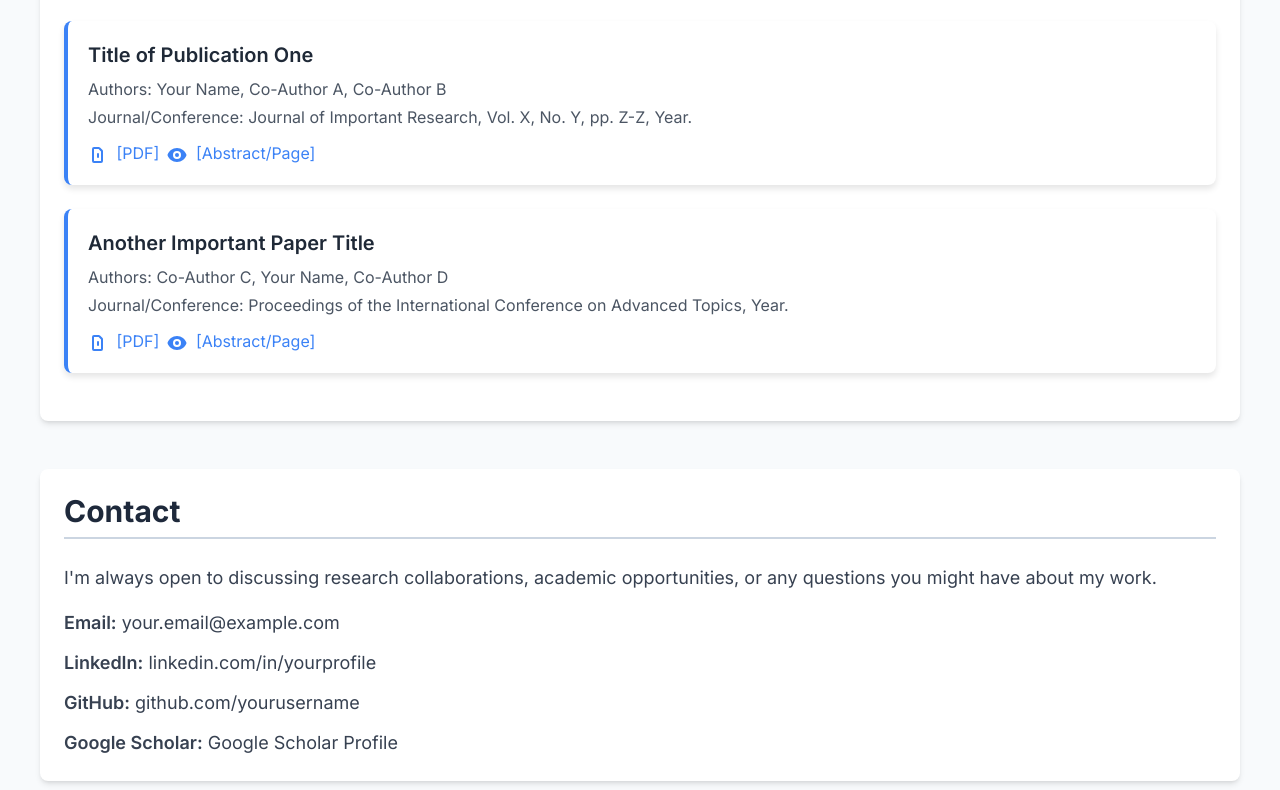
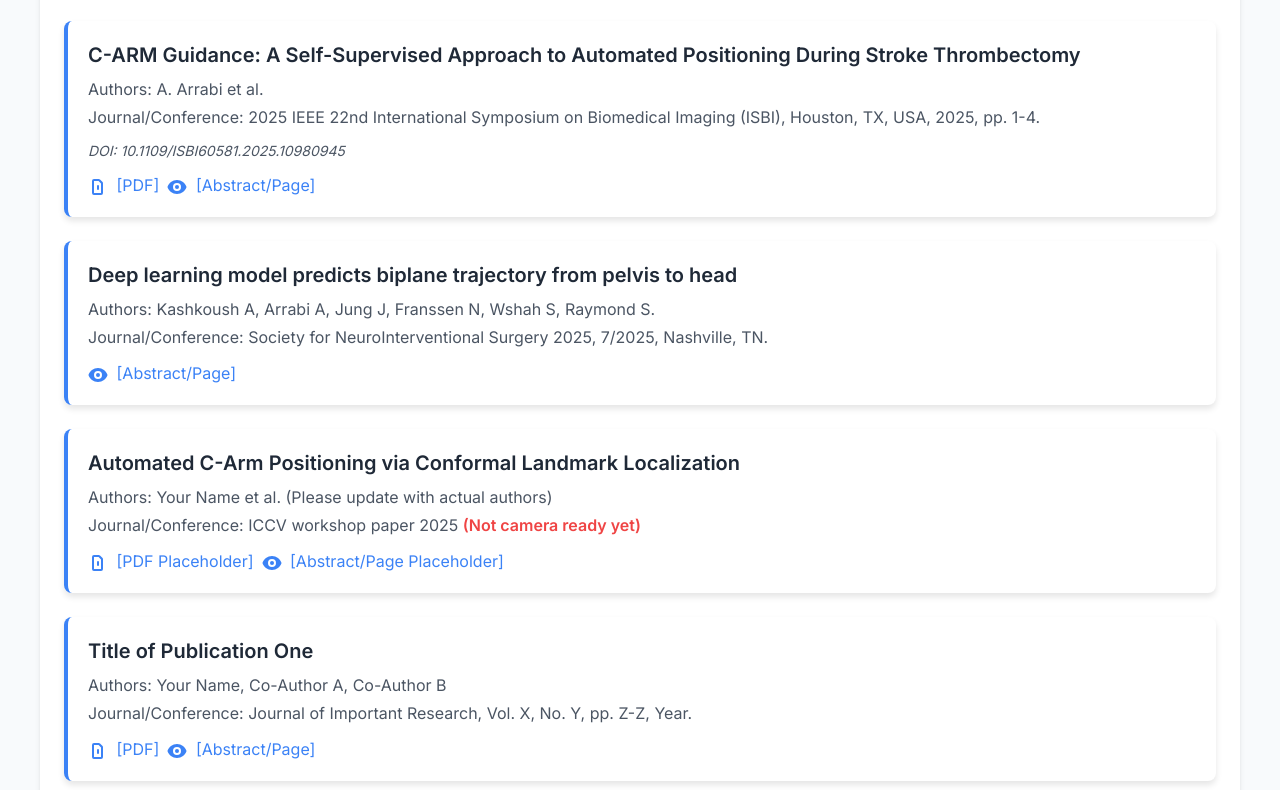
Before and after one commit to marszzibros/marszzibros.github.io, a plain HTML site: page index.html in a window 1280 px wide. Shown: the part 689-1479 px from the top of the page. Drawn offline with nearby package versions, Linux system fonts and the light colour scheme.

Commit message:
Update index.html

```diff
--- a/index.html
+++ b/index.html
@@ -77,7 +77,86 @@
         <section id="publications" class="mb-12 p-6 bg-white rounded-lg shadow-md">
             <h2 class="text-3xl font-bold section-title mb-6">Publications</h2>
 
-            <!-- Example Publication 1 -->
+            <!-- New Publication 1 -->
+            <div class="publication-item p-5 mb-6 rounded-lg">
+                <h3 class="text-xl font-semibold text-gray-800 mb-2">C-ARM Guidance: A Self-Supervised Approach to Automated Positioning During Stroke Thrombectomy</h3>
+                <p class="text-gray-600 mb-1">
+                    <span class="font-medium">Authors:</span> A. Arrabi et al.
+                </p>
+                <p class="text-gray-600 mb-3">
+                    <span class="font-medium">Journal/Conference:</span> 2025 IEEE 22nd International Symposium on Biomedical Imaging (ISBI), Houston, TX, USA, 2025, pp. 1-4.
+                </p>
+                <p class="text-gray-600 mb-3 text-sm italic">
+                    DOI: 10.1109/ISBI60581.2025.10980945
+                </p>
+                <div class="flex flex-wrap gap-2">
+                    <a href="https://ieeexplore.ieee.org/stamp/stamp.jsp?tp=&arnumber=10980945" class="text-blue-500 hover:text-blue-700 font-medium" target="_blank" rel="noopener noreferrer">
+                        <svg xmlns="http://www.w3.org/2000/svg" class="h-5 w-5 inline-block mr-1" viewBox="0 0 20 20" fill="currentColor">
+                            <path fill-rule="evenodd" d="M4 4a2 2 0 012-2h4.586A2 2 0 0112 2.414L14.586 5A2 2 0 0115 6.414V16a2 2 0 01-2 2H6a2 2 0 01-2-2V4zm2 0v12h7V6.414L10.586 4H6z" clip-rule="evenodd" />
+                            <path d="M10 8a1 1 0 011 1v3a1 1 0 11-2 0V9a1 1 0 011-1z" />
+                        </svg>
+                        [PDF]
+                    </a>
+                    <a href="https://ieeexplore.ieee.org/document/10980945" class="text-blue-500 hover:text-blue-700 font-medium" target="_blank" rel="noopener noreferrer">
+                        <svg xmlns="http://www.w3.org/2000/svg" class="h-5 w-5 inline-block mr-1" viewBox="0 0 20 20" fill="currentColor">
+                            <path d="M10 12a2 2 0 100-4 2 2 0 000 4z" />
+                            <path fill-rule="evenodd" d="M.458 10C1.732 5.943 5.522 3 10 3s8.268 2.943 9.542 7c-1.274 4.057-5.064 7-9.542 7S1.732 14.057.458 10zM14 10a4 4 0 11-8 0 4 4 0 018 0z" clip-rule="evenodd" />
+                        </svg>
+                        [Abstract/Page]
+                    </a>
+                </div>
+            </div>
+
+            <!-- New Publication 2 -->
+            <div class="publication-item p-5 mb-6 rounded-lg">
+                <h3 class="text-xl font-semibold text-gray-800 mb-2">Deep learning model predicts biplane trajectory from pelvis to head</h3>
+                <p class="text-gray-600 mb-1">
+                    <span class="font-medium">Authors:</span> Kashkoush A, Arrabi A, Jung J, Franssen N, Wshah S, Raymond S.
+                </p>
+                <p class="text-gray-600 mb-3">
+                    <span class="font-medium">Journal/Conference:</span> Society for NeuroInterventional Surgery 2025, 7/2025, Nashville, TN.
+                </p>
+                <div class="flex flex-wrap gap-2">
+                    <!-- No PDF link provided, so we'll just have an abstract/page placeholder -->
+                    <a href="#" class="text-blue-500 hover:text-blue-700 font-medium" target="_blank" rel="noopener noreferrer">
+                        <svg xmlns="http://www.w3.org/2000/svg" class="h-5 w-5 inline-block mr-1" viewBox="0 0 20 20" fill="currentColor">
+                            <path d="M10 12a2 2 0 100-4 2 2 0 000 4z" />
+                            <path fill-rule="evenodd" d="M.458 10C1.732 5.943 5.522 3 10 3s8.268 2.943 9.542 7c-1.274 4.057-5.064 7-9.542 7S1.732 14.057.458 10zM14 10a4 4 0 11-8 0 4 4 0 018 0z" clip-rule="evenodd" />
+                        </svg>
+                        [Abstract/Page]
+                    </a>
+                </div>
+            </div>
+
+            <!-- New Publication 3 -->
+            <div class="publication-item p-5 mb-6 rounded-lg">
+                <h3 class="text-xl font-semibold text-gray-800 mb-2">Automated C-Arm Positioning via Conformal Landmark Localization</h3>
+                <p class="text-gray-600 mb-1">
+                    <span class="font-medium">Authors:</span> Your Name et al. (Please update with actual authors)
+                </p>
+                <p class="text-gray-600 mb-3">
+                    <span class="font-medium">Journal/Conference:</span> ICCV workshop paper 2025 <span class="text-red-500 font-semibold">(Not camera ready yet)</span>
+                </p>
+                <div class="flex flex-wrap gap-2">
+                    <!-- Placeholder links as paper is not camera ready -->
+                    <a href="#" class="text-blue-500 hover:text-blue-700 font-medium" target="_blank" rel="noopener noreferrer">
+                        <svg xmlns="http://www.w3.org/2000/svg" class="h-5 w-5 inline-block mr-1" viewBox="0 0 20 20" fill="currentColor">
+                            <path fill-rule="evenodd" d="M4 4a2 2 0 012-2h4.586A2 2 0 0112 2.414L14.586 5A2 2 0 0115 6.414V16a2 2 0 01-2 2H6a2 2 0 01-2-2V4zm2 0v12h7V6.414L10.586 4H6z" clip-rule="evenodd" />
+                            <path d="M10 8a1 1 0 011 1v3a1 1 0 11-2 0V9a1 1 0 011-1z" />
+                        </svg>
+                        [PDF Placeholder]
+                    </a>
+                    <a href="#" class="text-blue-500 hover:text-blue-700 font-medium" target="_blank" rel="noopener noreferrer">
+                        <svg xmlns="http://www.w3.org/2000/svg" class="h-5 w-5 inline-block mr-1" viewBox="0 0 20 20" fill="currentColor">
+                            <path d="M10 12a2 2 0 100-4 2 2 0 000 4z" />
+                            <path fill-rule="evenodd" d="M.458 10C1.732 5.943 5.522 3 10 3s8.268 2.943 9.542 7c-1.274 4.057-5.064 7-9.542 7S1.732 14.057.458 10zM14 10a4 4 0 11-8 0 4 4 0 018 0z" clip-rule="evenodd" />
+                        </svg>
+                        [Abstract/Page Placeholder]
+                    </a>
+                </div>
+            </div>
+
+            <!-- Example Publication 1 (Original) -->
             <div class="publication-item p-5 mb-6 rounded-lg">
                 <h3 class="text-xl font-semibold text-gray-800 mb-2">Title of Publication One</h3>
                 <p class="text-gray-600 mb-1">
@@ -105,7 +184,7 @@
                 </div>
             </div>
 
-            <!-- Example Publication 2 -->
+            <!-- Example Publication 2 (Original) -->
             <div class="publication-item p-5 mb-6 rounded-lg">
                 <h3 class="text-xl font-semibold text-gray-800 mb-2">Another Important Paper Title</h3>
                 <p class="text-gray-600 mb-1">
```
